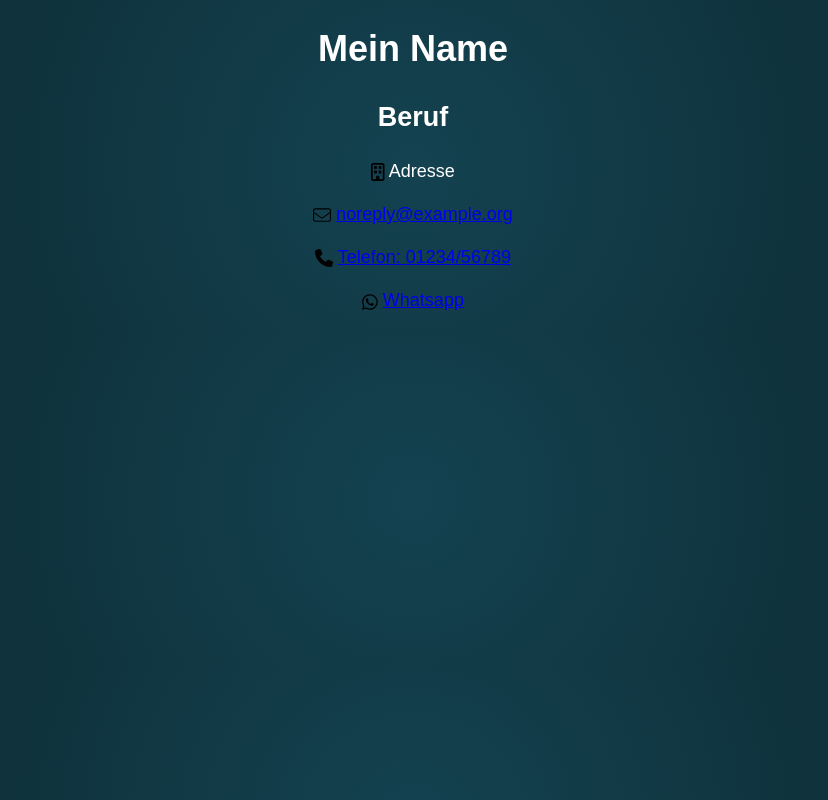
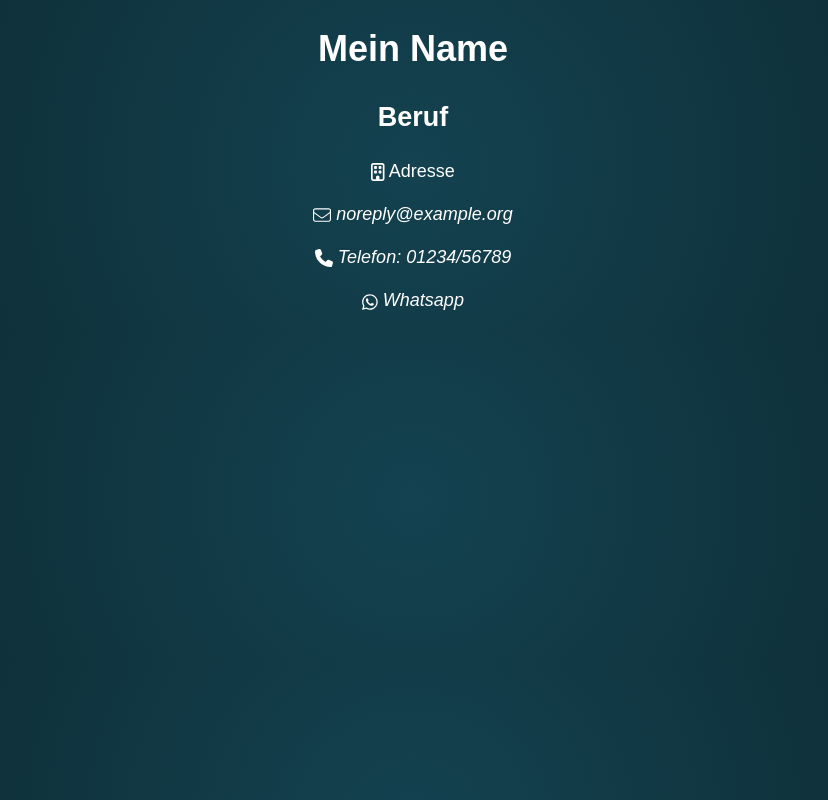
Before and after one commit to eneller/placeholder.html, a plain HTML site: page index.html in a window 1280 px wide. Shown: the whole page, without its empty margins (227-1055 px from the left). Drawn offline with Linux system fonts and the light colour scheme.

Commit message:
more styling

```diff
--- a/index.html
+++ b/index.html
@@ -15,16 +15,19 @@
             Adresse
         </p>
         <p>
+            <a href="mailto:noreply@example.org">
             <svg class="inline-icon" xmlns="http://www.w3.org/2000/svg" viewBox="0 0 512 512"><!--!Font Awesome Free 6.7.2 by @fontawesome - https://fontawesome.com License - https://fontawesome.com/license/free Copyright 2025 Fonticons, Inc.--><path d="M64 96c-17.7 0-32 14.3-32 32l0 39.9L227.6 311.3c16.9 12.4 39.9 12.4 56.8 0L480 167.9l0-39.9c0-17.7-14.3-32-32-32L64 96zM32 207.6L32 384c0 17.7 14.3 32 32 32l384 0c17.7 0 32-14.3 32-32l0-176.4L303.3 337.1c-28.2 20.6-66.5 20.6-94.6 0L32 207.6zM0 128C0 92.7 28.7 64 64 64l384 0c35.3 0 64 28.7 64 64l0 256c0 35.3-28.7 64-64 64L64 448c-35.3 0-64-28.7-64-64L0 128z"/></svg>
-            <a href="mailto:noreply@example.org">noreply@example.org</a>
+            noreply@example.org</a>
         </p>
         <p>
+            <a href="tel:+123456789">
             <svg class="inline-icon" xmlns="http://www.w3.org/2000/svg" viewBox="0 0 512 512"><!--!Font Awesome Free 6.7.2 by @fontawesome - https://fontawesome.com License - https://fontawesome.com/license/free Copyright 2025 Fonticons, Inc.--><path d="M164.9 24.6c-7.7-18.6-28-28.5-47.4-23.2l-88 24C12.1 30.2 0 46 0 64C0 311.4 200.6 512 448 512c18 0 33.8-12.1 38.6-29.5l24-88c5.3-19.4-4.6-39.7-23.2-47.4l-96-40c-16.3-6.8-35.2-2.1-46.3 11.6L304.7 368C234.3 334.7 177.3 277.7 144 207.3L193.3 167c13.7-11.2 18.4-30 11.6-46.3l-40-96z"/></svg>
-            <a href="tel:+123456789">Telefon: 01234/56789</a>
+            Telefon: 01234/56789</a>
         </p>
         <p>
+            <a href="https://wa.me/+123456789">
             <svg class="inline-icon" xmlns="http://www.w3.org/2000/svg" viewBox="0 0 448 512"><!--!Font Awesome Free 6.7.2 by @fontawesome - https://fontawesome.com License - https://fontawesome.com/license/free Copyright 2025 Fonticons, Inc.--><path d="M380.9 97.1C339 55.1 283.2 32 223.9 32c-122.4 0-222 99.6-222 222 0 39.1 10.2 77.3 29.6 111L0 480l117.7-30.9c32.4 17.7 68.9 27 106.1 27h.1c122.3 0 224.1-99.6 224.1-222 0-59.3-25.2-115-67.1-157zm-157 341.6c-33.2 0-65.7-8.9-94-25.7l-6.7-4-69.8 18.3L72 359.2l-4.4-7c-18.5-29.4-28.2-63.3-28.2-98.2 0-101.7 82.8-184.5 184.6-184.5 49.3 0 95.6 19.2 130.4 54.1 34.8 34.9 56.2 81.2 56.1 130.5 0 101.8-84.9 184.6-186.6 184.6zm101.2-138.2c-5.5-2.8-32.8-16.2-37.9-18-5.1-1.9-8.8-2.8-12.5 2.8-3.7 5.6-14.3 18-17.6 21.8-3.2 3.7-6.5 4.2-12 1.4-32.6-16.3-54-29.1-75.5-66-5.7-9.8 5.7-9.1 16.3-30.3 1.8-3.7 .9-6.9-.5-9.7-1.4-2.8-12.5-30.1-17.1-41.2-4.5-10.8-9.1-9.3-12.5-9.5-3.2-.2-6.9-.2-10.6-.2-3.7 0-9.7 1.4-14.8 6.9-5.1 5.6-19.4 19-19.4 46.3 0 27.3 19.9 53.7 22.6 57.4 2.8 3.7 39.1 59.7 94.8 83.8 35.2 15.2 49 16.5 66.6 13.9 10.7-1.6 32.8-13.4 37.4-26.4 4.6-13 4.6-24.1 3.2-26.4-1.3-2.5-5-3.9-10.5-6.6z"/></svg>
-            <a href="https://wa.me/+123456789">Whatsapp</a>
+            Whatsapp</a>
         </p>
     </body>
 </html>
--- a/styles.css
+++ b/styles.css
@@ -19,4 +19,10 @@ body{
 .inline-icon{
     vertical-align: middle;
     height: 1em;
+    fill: white;
 }
+a:hover, a:any-link{
+    text-decoration: none;
+    font-style: italic;
+    color: inherit;
+}
```
